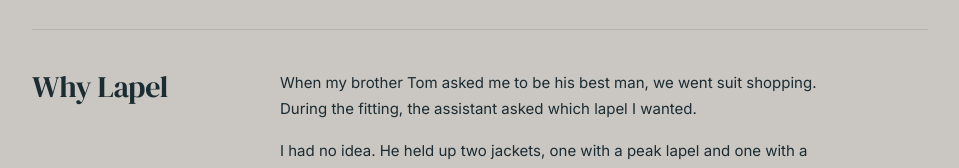
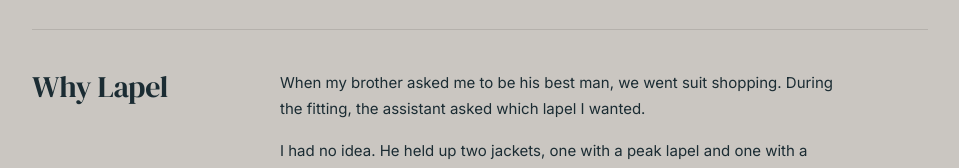
Before and after one commit to phippsyd/lapel-v3-SB, a React (Vite) app: page / in a window 1280 px wide. Shown: the part 1116-1284 px from the top of the page, without its empty margins (160-1119 px from the left). Built offline with nearby package versions, Linux system fonts and the light colour scheme.

Commit message:
Remove brother's name from editor's note
Co-Authored-By: Claude Opus 5.5 <noreply@anthropic.com>
Claude-Session: https://claude.ai/code/session_01MjHYUEz5je9BVsWbPEryFQ

```diff
--- a/src/App.tsx
+++ b/src/App.tsx
@@ -367,7 +367,7 @@ export default function Lapel() {
               </h2>
               <div style={{ maxWidth: 560, fontSize: 15, lineHeight: 1.75, color: T.ink }}>
                 <p style={{ marginBottom: 16 }}>
-                  When my brother Tom asked me to be his best man, we went suit shopping. During the fitting, the assistant asked which lapel I wanted.
+                  When my brother asked me to be his best man, we went suit shopping. During the fitting, the assistant asked which lapel I wanted.
                 </p>
                 <p style={{ marginBottom: 16 }}>
                   I had no idea. He held up two jackets, one with a peak lapel and one with a shawl, and waited. It turned out to be the first of many decisions that afternoon that I hadn&rsquo;t known I&rsquo;d have to make. I left feeling rushed, and wishing I&rsquo;d done my homework.
```
